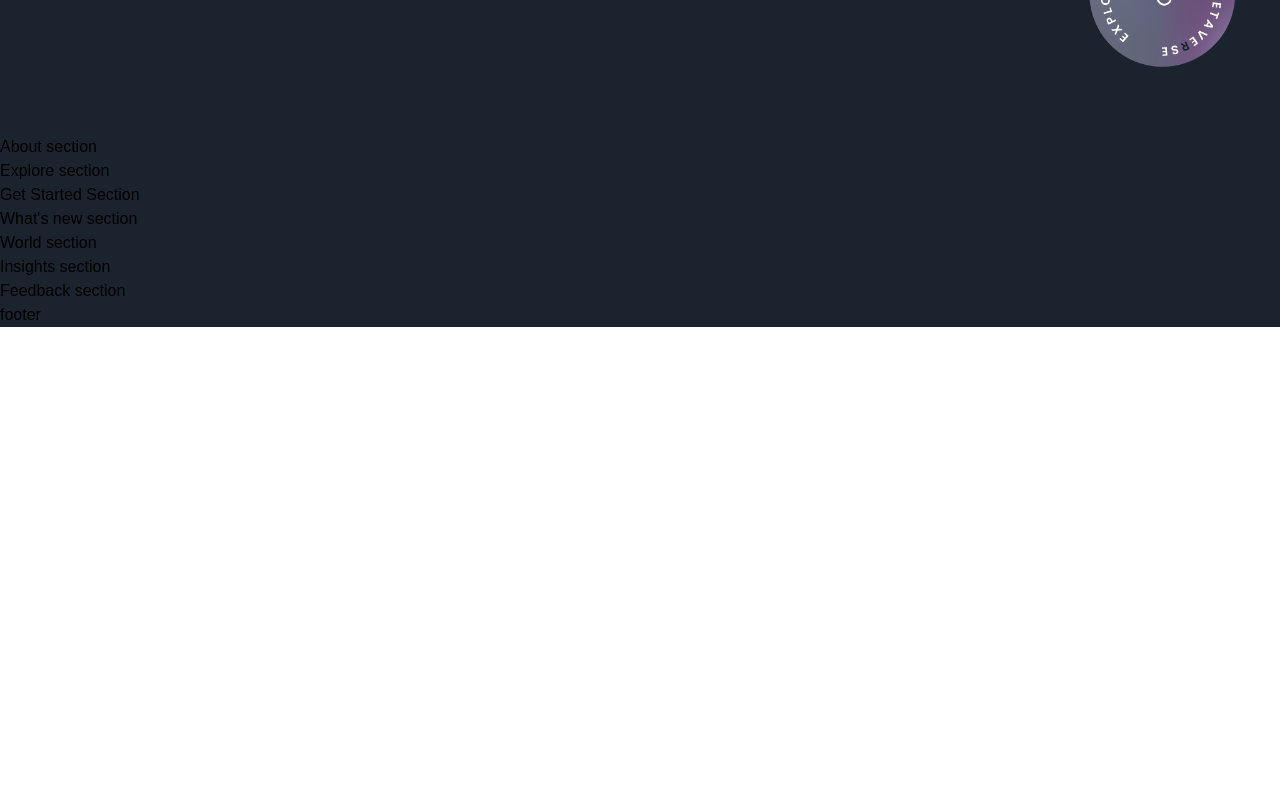
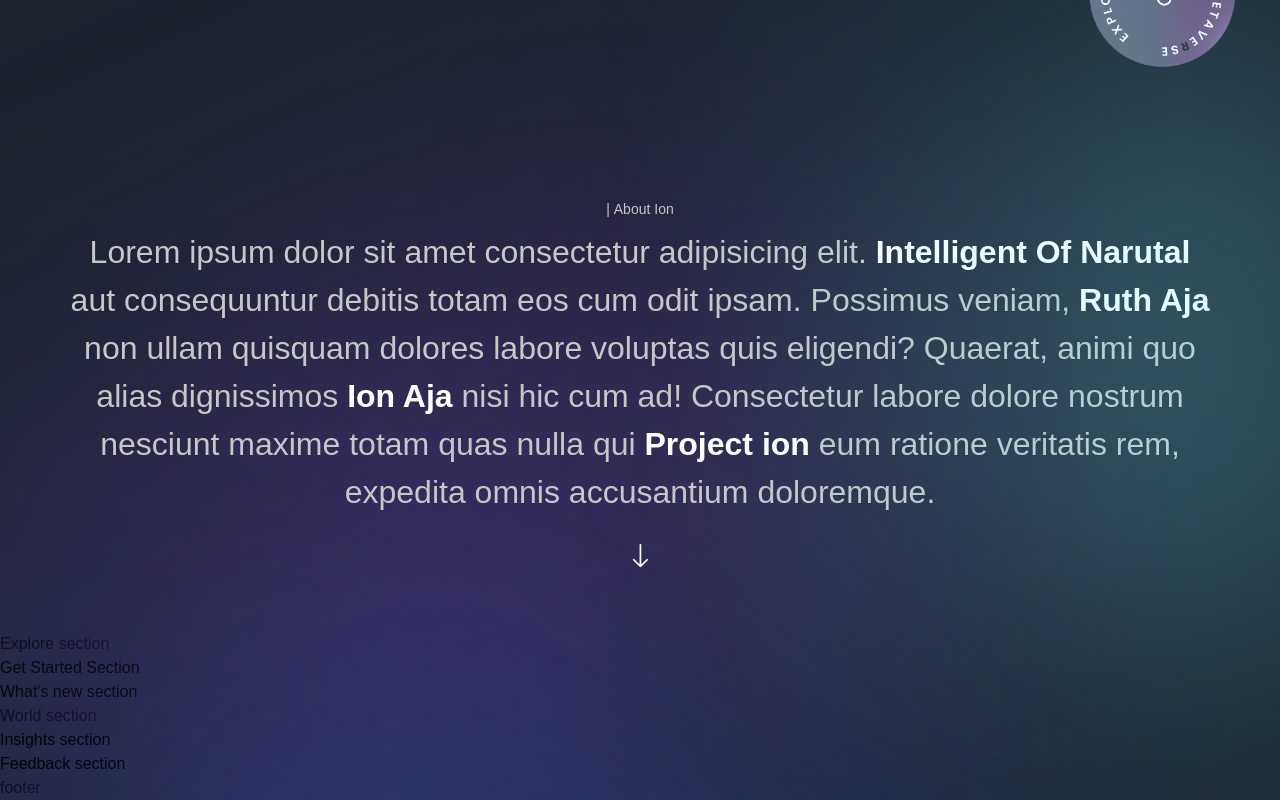
Before and after one commit to RuthAja/nextjs-2022, a Next.js app: page / in a window 1280 px wide. Shown: the part 969-1769 px from the top of the page. Before the commit the page ends 1296 px from the top, so only its background shows below. Built offline with nearby package versions, Linux system fonts and the light colour scheme; a web font is replaced by a local one.

Commit message:
edit About Pages and add animation text

```diff
--- a/app/page.js
+++ b/app/page.js
@@ -5,13 +5,22 @@ const Page = () => (
     <div className={'overflow-hidden bg-primary-black'}>
         <Navbar />
         <Hero />
+        <div className='relative'>
             <About />
+            <div className='z-0 gradient-03' />
             <Explore />
+        </div>
+        <div className='relative'>
             <GetStarted />
+            <div className='z-0 gradient-04' />
             <WhatsNew />
+        </div>
         <World />
+        <div className="relative">
             <Insights />
+            <div className='z-0 gradient-04' />
             <Feedback />
+        </div>
         <Footer />
     </div>
 )
--- a/components/CustomTexts.jsx
+++ b/components/CustomTexts.jsx
@@ -1,9 +1,18 @@
-'use client';
+'use client'
 
-export const TypingText = () => (
-  <p>Typing Text</p>
-);
+import { motion } from 'framer-motion'
+import { textContainer, textVariant2 } from '../utils/motion'
 
-export const TitleText = () => (
-  <h2>Title Text</h2>
-);
+export const TypingText = ({ tittle, textStyles }) =>
+  <motion.p
+    variants={textContainer}
+    className={`font-normal text-[14px] text-secondary-white ${textStyles} `}
+  >
+    {Array.from(tittle).map((letter, index) => (
+      <motion.span variants={textVariant2} key={index}>
+      {letter === ' ' ? '\u00A0' : letter}
+      </motion.span>
+    ))}
+  </motion.p>
+
+export const TitleText = ({ tittle, textStyles }) => <h2>Title Text</h2>
--- a/sections/About.jsx
+++ b/sections/About.jsx
@@ -1,9 +1,37 @@
-'use client';
+'use client'
+
+import { motion } from 'framer-motion'
+import { TypingText } from '../components'
+import styles from '../styles'
+import { fadeIn, staggerContainer } from '../utils/motion'
 
 const About = () => (
-  <section>
-    About section
-  </section>
-);
+    <section className={`${styles.paddings} relative z-10`}>
+        <div className={'gradient-02 z-0'} />
+        <motion.div
+            variants={staggerContainer}
+            initial={'hidden'}
+            whileInView={'show'}
+            viewport={{ once: false, amount: 0.25 }}
+            className={`${styles.innerWidth} mx-auto ${styles.flexCenter} flex-col`}>
+            <TypingText tittle='| About Ion' textStyles='text-center' />
+            <motion.p
+                variants={fadeIn('up', 'tween', 0.2, 1)}
+                className={'mt-[8px] font-normal sm:text-[32px] text-[20px] text-center text-secondary-white'}>
+                Lorem ipsum dolor sit amet consectetur adipisicing elit. <span className='font-extrabold text-white'>Intelligent Of Narutal</span> aut
+                consequuntur debitis totam eos cum odit ipsam. Possimus veniam, <span className='font-extrabold text-white'>Ruth Aja</span> non ullam
+                quisquam dolores labore voluptas quis eligendi? Quaerat, animi quo alias dignissimos{' '}
+                <span className='font-extrabold text-white'>Ion Aja</span> nisi hic cum ad! Consectetur labore dolore nostrum nesciunt maxime totam
+                quas nulla qui <span className='font-extrabold text-white'>Project ion</span> eum ratione veritatis rem, expedita omnis accusantium
+                doloremque.
+            </motion.p>
+            <motion.img
+                variants={fadeIn('up', 'tween', 0.3, 1)}
+                src='./arrow-down.svg'
+                alt='arrow down'
+                className={'w-[18px] h-[24px] object-contain mt-[28px] '}></motion.img>
+        </motion.div>
+    </section>
+)
 
-export default About;
+export default About
```
Lines whose indentation alone changed are shown as unchanged.
